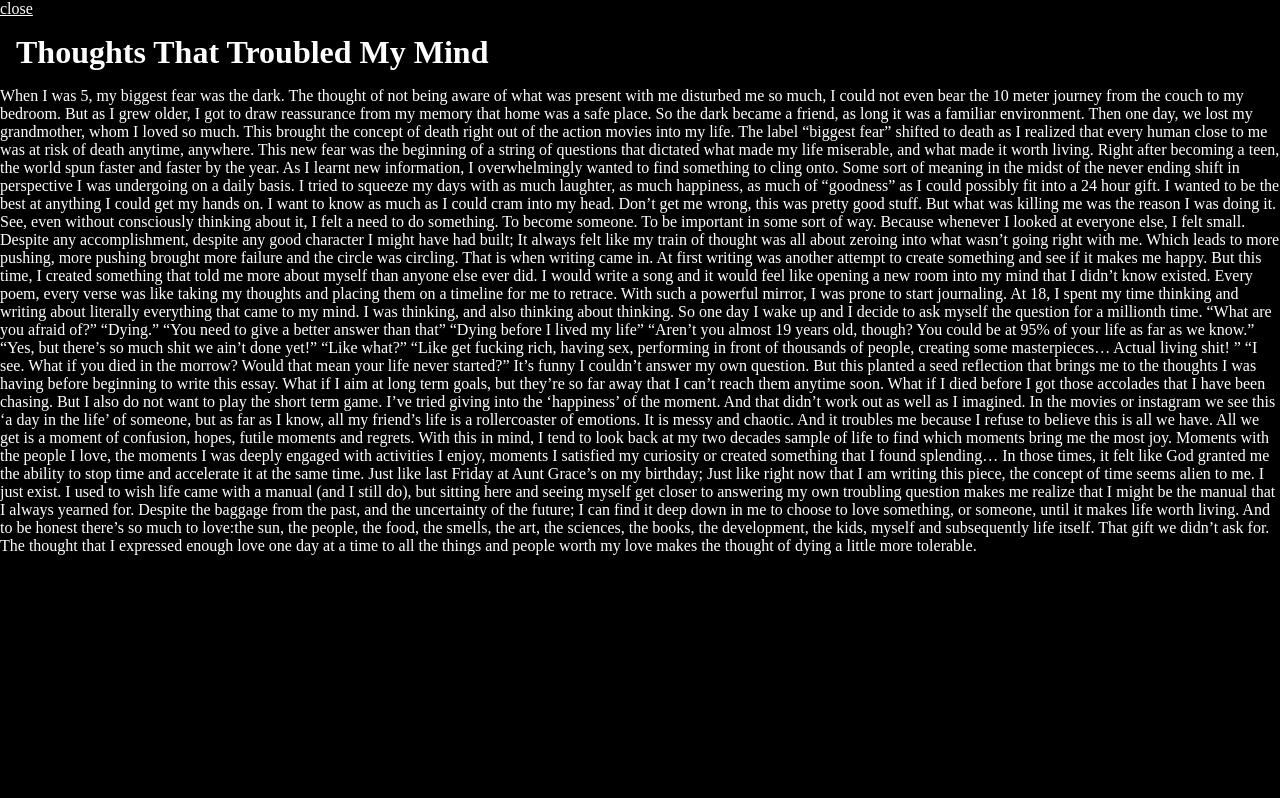
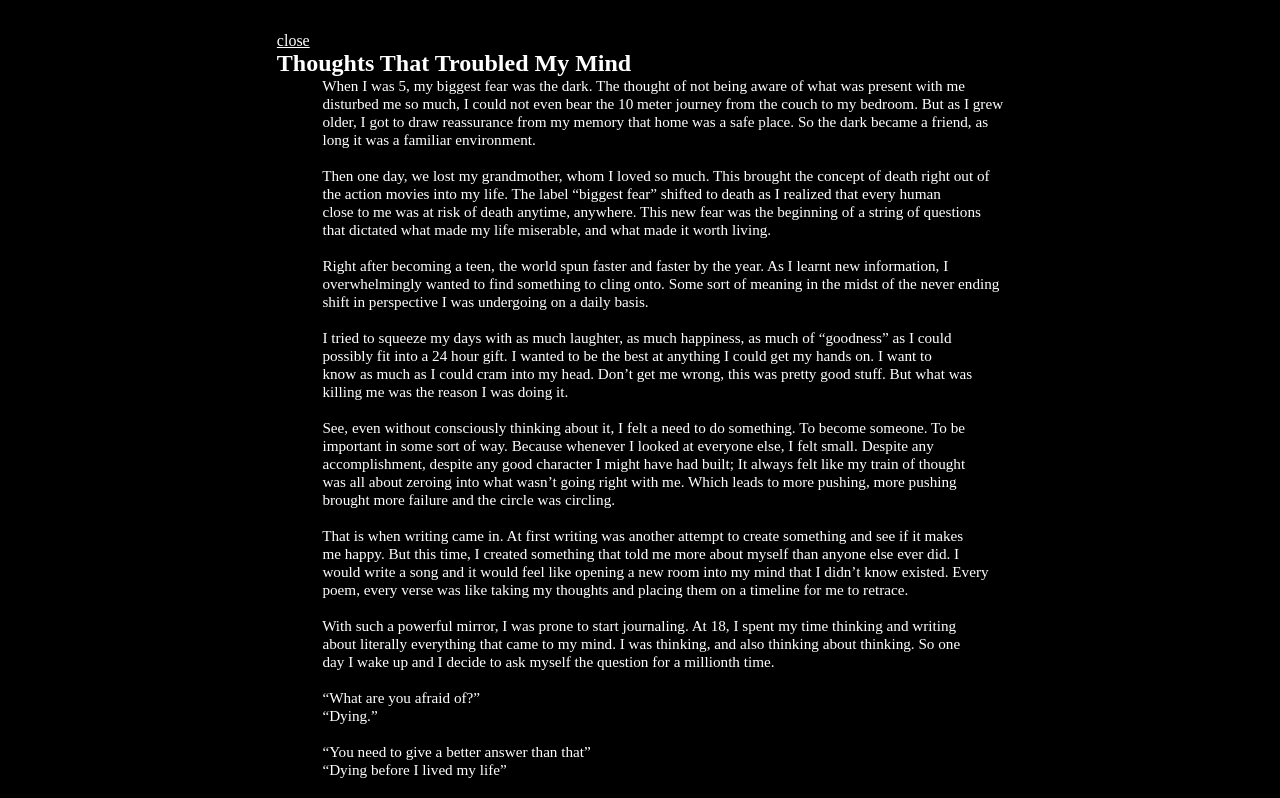
Before and after one commit to mutabazichristian/mutabazi.github.io, a plain HTML site: page poems/thoughts-that.html in a window 1280 px wide. Shown: the top 798 px of the page. Drawn offline with Linux system fonts and the light colour scheme.

Commit message:
buncha stuff

```diff
--- a/poems/thoughts-that.html
+++ b/poems/thoughts-that.html
@@ -9,10 +9,10 @@
 </head>
 
 <body>
-    <div>
+    <div class="content">
         <a href="../essays.html">close</a>
-        <h1>Thoughts That Troubled My Mind</h1>
-        <p>
+        <h2>Thoughts That Troubled My Mind</h1>
+        <pre class="essay">
             When I was 5, my biggest fear was the dark. The thought of not being aware of what was present with me
             disturbed me so much, I could not even bear the 10 meter journey from the couch to my bedroom. But as I grew
             older, I got to draw reassurance from my memory that home was a safe place. So the dark became a friend, as
@@ -86,7 +86,7 @@
 
             The thought that I expressed enough love one day at a time to all the things and people worth my love makes
             the thought of dying a little more tolerable.
-        </p>
+        </pre>
     </div>
 </body>
 
--- a/style.css
+++ b/style.css
@@ -58,3 +58,13 @@ h1{
 .content li a:hover {
     text-decoration: underline;
 }
+
+.essay{
+    font-size: 1.9vh;
+    text-align: justify;
+    display: flex;
+}
+
+@media (min-width) {
+
+}
```
